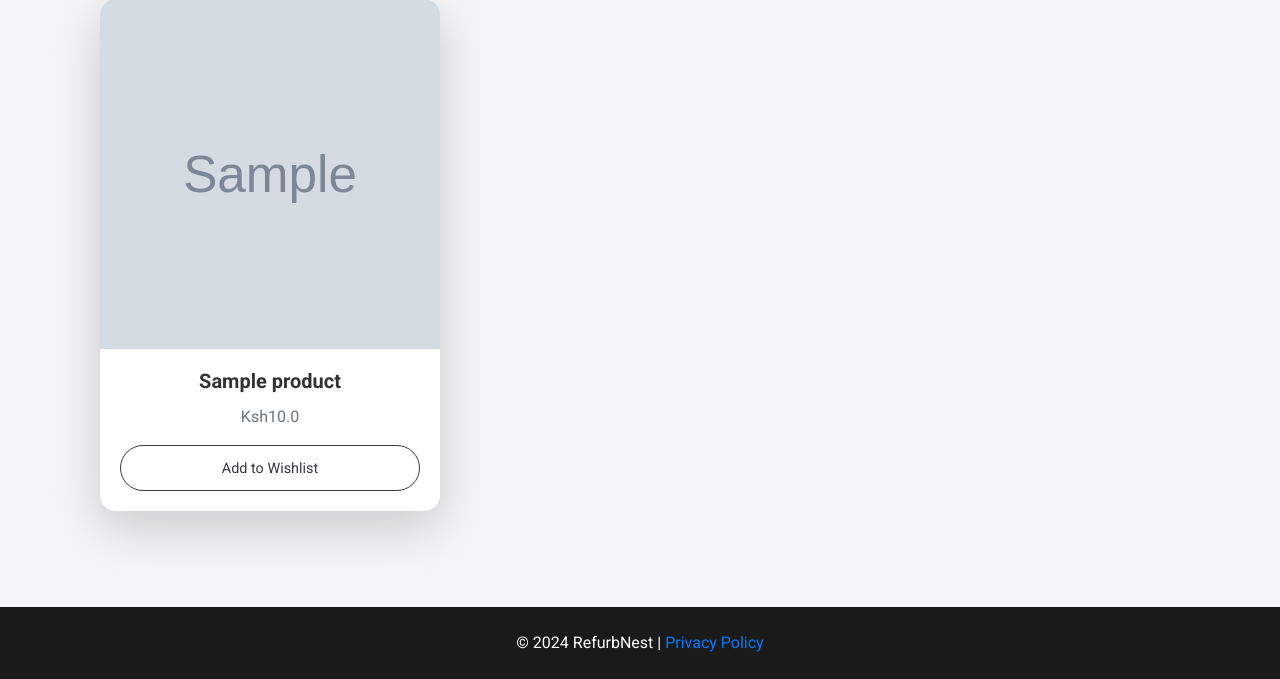
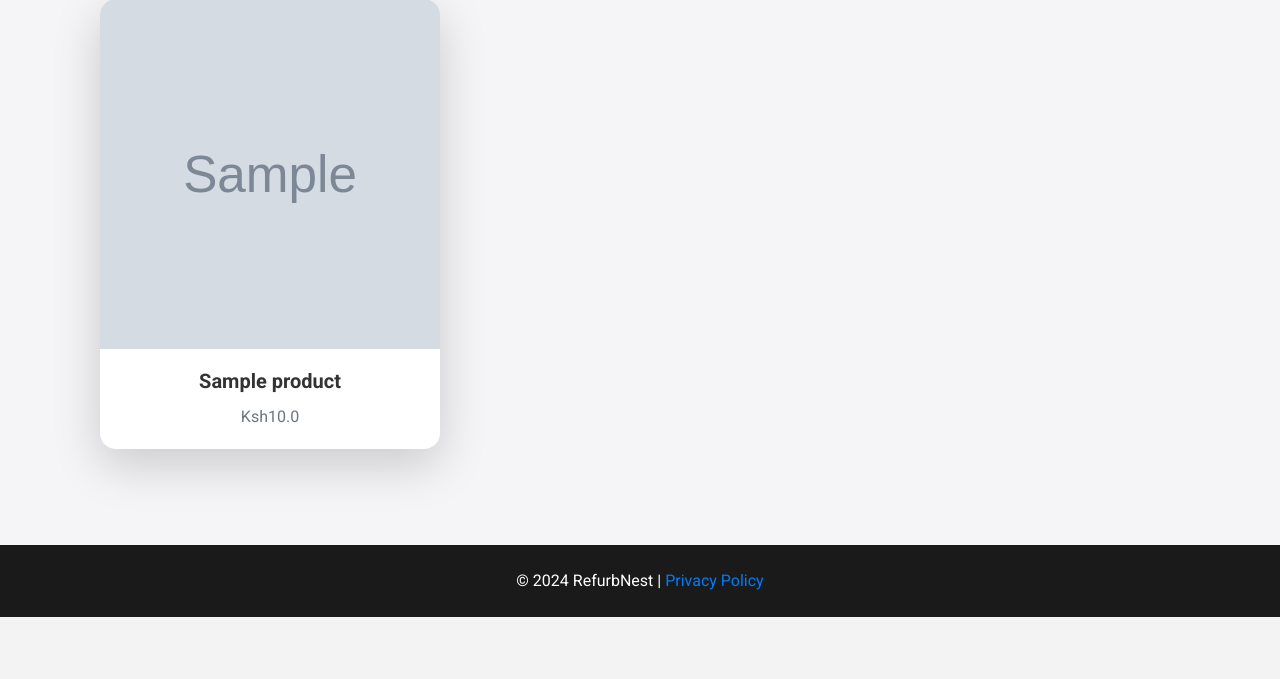
Before and after one commit to Afuyah/Refurbnest, a Flask app: page /products in a window 1280 px wide. Shown: the part 300-979 px from the top of the page. After the commit the page ends 917 px from the top, so only its background shows below. Run offline with Flask 3, Linux system fonts and the light colour scheme; tables that the repository leaves empty hold one stand-in row (values such as "Sample post"); grey boxes marked "Sample" are stand-in pictures; some libraries are stand-ins or nearby versions.

Commit message:
Resolved merge conflicts

```diff
--- a/app/templates/main/list_products.html
+++ b/app/templates/main/list_products.html
@@ -45,7 +45,7 @@
 
                     <!-- Minimalist Hover Effect with Subtle Button -->
                     <div class="img-overlay">
-                        <a href="{{ url_for('main.view_product', product_id=product.id) }}" class="btn btn-dark btn-view">View</a>
+                        <a href="{{ url_for('main.view_product', product_id=product.id) }}" class="btn btn-dark btn-view">View Details</a>
                     </div>
                 </div>
 
@@ -53,10 +53,8 @@
                     <h5 class="card-title font-weight-bold">{{ product.name }}</h5>
                     <p class="card-text text-muted">Ksh{{ product.price }}</p>
 
-                    <form method="POST" action="{{ url_for('main.add_to_wishlist', product_id=product.id) }}">
-                        {{ form.csrf_token }}
-                        <button type="submit" class="btn btn-outline-dark w-100 custom-btn">Add to Wishlist</button>
-                    </form>
+
+
                 </div>
             </div>
         </div>
```
